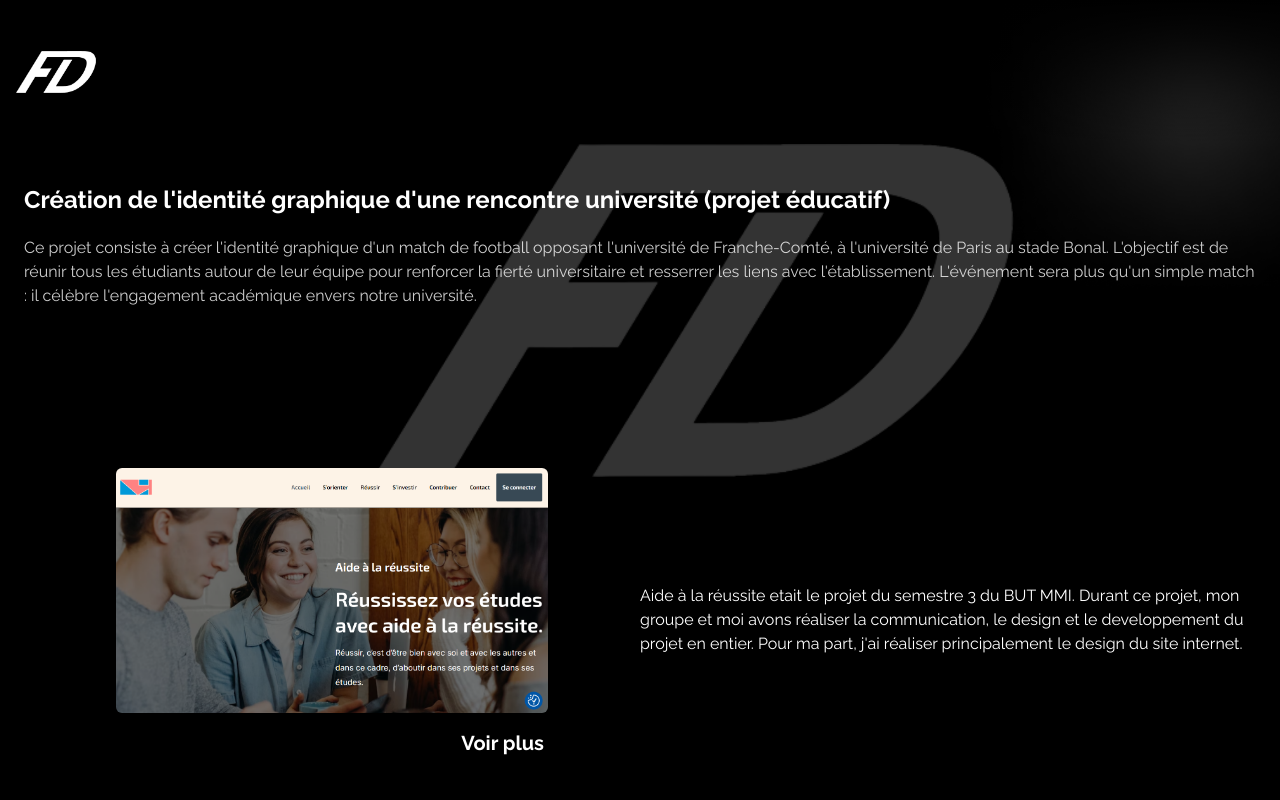
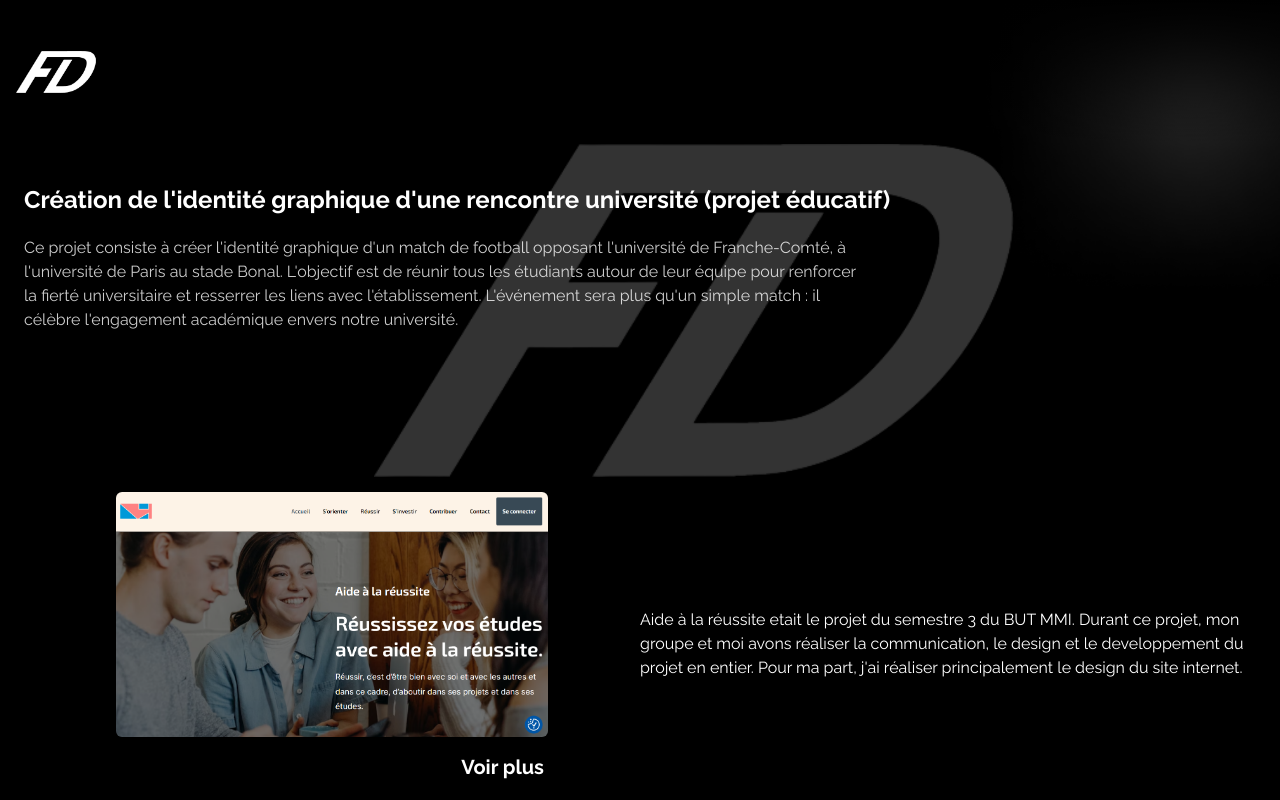
Before and after one commit to Flo714/projetS4, a Vue app: page /match_UFC in a window 1280 px wide. Shown: the top 800 px of the page. Built offline with nearby package versions, Linux system fonts and the light colour scheme.

Commit message:
Update match_UFC.vue

```diff
--- a/src/views/match_UFC.vue
+++ b/src/views/match_UFC.vue
@@ -73,7 +73,7 @@
       </div>
       <img class="fixed flex items-center justify-center opacity-20 ml-16 mt-20 xl:-mt-10 xl:ml-[350px] xl:w-[50%] w-[60%] z-10 sm:ml-28 md:ml-36 lg:ml-48" src="/public/images/Logo_portefolio.png" alt="Logo">
   <h1 class="font-bold text-lg mt-10 mb-5 lg:text-2xl">Création de l'identité graphique d'une rencontre université (projet éducatif)</h1>
-  <p class="opacity-80 text-sm lg:text-base">Ce projet consiste à créer l'identité graphique d'un match de football opposant l'université de Franche-Comté, à l'université de Paris au stade Bonal. L'objectif est de réunir tous les étudiants autour de leur équipe pour renforcer la fierté universitaire et resserrer les liens avec l'établissement. L'événement sera plus qu'un simple match : il célèbre l'engagement académique envers notre université.</p>
+  <p class="opacity-80 text-sm lg:text-base lg:mr-[400px]">Ce projet consiste à créer l'identité graphique d'un match de football opposant l'université de Franche-Comté, à l'université de Paris au stade Bonal. L'objectif est de réunir tous les étudiants autour de leur équipe pour renforcer la fierté universitaire et resserrer les liens avec l'établissement. L'événement sera plus qu'un simple match : il célèbre l'engagement académique envers notre université.</p>
 
   <div class="my-10 xl:my-20 xl:grid xl:grid-cols-2 xl:items-center xl:justify-center z-20">
     <div class="my-10 xl:my-20 z-20">
```
